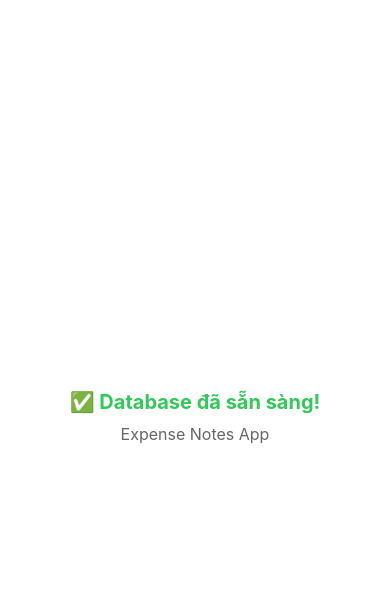
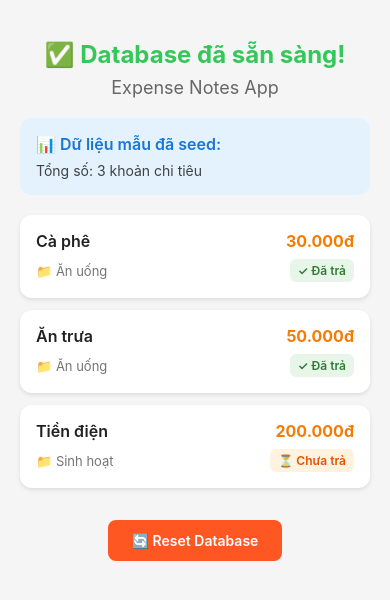
Before and after one commit to luuvanphat/LuuVanPhat_22690181_KTTH_Mobile, a React Native app in the folder expense-notes/: screen / in a window 390 px wide. Shown: the top 600 px of the page. Built offline with nearby package versions, Linux system fonts and the light colour scheme.

Commit message:
feat(Q2): create expenses table and seed sample

```diff
--- a/expense-notes/App.tsx
+++ b/expense-notes/App.tsx
@@ -1,23 +1,33 @@
 import { useEffect, useState } from 'react';
-import { StyleSheet, Text, View, ActivityIndicator, Platform } from 'react-native';
-import { openDatabase } from './src/database/db';
+import { StyleSheet, Text, View, ActivityIndicator, ScrollView, TouchableOpacity } from 'react-native';
+import { openDatabase, seedSampleData, getAllExpenses, resetDatabase, type Expense } from './src/database/db';
 
 export default function App() {
   const [dbReady, setDbReady] = useState(false);
   const [error, setError] = useState<string | null>(null);
+  const [expenses, setExpenses] = useState<Expense[]>([]);
 
-  useEffect(() => {
   const initDatabase = async () => {
     try {
+      setDbReady(false);
       await openDatabase();
+      await seedSampleData();
+      const data = await getAllExpenses();
+      setExpenses(data);
       setDbReady(true);
     } catch (err) {
       setError(err instanceof Error ? err.message : 'Unknown error');
     }
   };
 
+  useEffect(() => {
     initDatabase();
   }, []);
+
+  const handleReset = async () => {
+    await resetDatabase();
+    await initDatabase();
+  };
 
   if (error) {
     return (
@@ -37,38 +47,61 @@ export default function App() {
   }
 
   return (
-    <View style={styles.container}>
+    <ScrollView contentContainerStyle={styles.container}>
       <Text style={styles.successText}>✅ Database đã sẵn sàng!</Text>
       <Text style={styles.subtitle}>Expense Notes App</Text>
 
+      <View style={styles.infoBox}>
+        <Text style={styles.infoTitle}>📊 Dữ liệu mẫu đã seed:</Text>
+        <Text style={styles.infoText}>Tổng số: {expenses.length} khoản chi tiêu</Text>
       </View>
+
+      <View style={styles.expensesList}>
+        {expenses.map((expense) => (
+          <View key={expense.id} style={styles.expenseItem}>
+            <View style={styles.expenseHeader}>
+              <Text style={styles.expenseTitle}>{expense.title}</Text>
+              <Text style={styles.expenseAmount}>
+                {expense.amount.toLocaleString('vi-VN')}đ
+              </Text>
+            </View>
+            <View style={styles.expenseFooter}>
+              <Text style={styles.expenseCategory}>
+                📁 {expense.category || 'Không phân loại'}
+              </Text>
+              <Text style={[styles.expenseStatus, expense.paid === 1 ? styles.paid : styles.unpaid]}>
+                {expense.paid === 1 ? '✓ Đã trả' : '⏳ Chưa trả'}
+              </Text>
+            </View>
+          </View>
+        ))}
+      </View>
+
+      <TouchableOpacity style={styles.resetButton} onPress={handleReset}>
+        <Text style={styles.resetButtonText}>🔄 Reset Database</Text>
+      </TouchableOpacity>
+    </ScrollView>
   );
 }
 
 const styles = StyleSheet.create({
   container: {
-    flex: 1,
-    backgroundColor: '#fff',
+    flexGrow: 1,
+    backgroundColor: '#f5f5f5',
     alignItems: 'center',
-    justifyContent: 'center',
-    padding: 20,
+    paddingVertical: 40,
+    paddingHorizontal: 20,
   },
   successText: {
-    fontSize: 20,
+    fontSize: 24,
     fontWeight: 'bold',
     color: '#34C759',
-    marginBottom: 10,
+    marginBottom: 8,
   },
   subtitle: {
-    fontSize: 16,
+    fontSize: 18,
     color: '#666',
-    marginBottom: 10,
-  },
-  platform: {
-    fontSize: 14,
-    color: '#007AFF',
-    fontWeight: '600',
-    marginBottom: 10,
+    marginBottom: 20,
   },
   loadingText: {
     marginTop: 10,
@@ -80,11 +113,90 @@ const styles = StyleSheet.create({
     color: '#FF3B30',
     textAlign: 'center',
   },
-  warning: {
+  infoBox: {
+    backgroundColor: '#E3F2FD',
+    padding: 16,
+    borderRadius: 12,
+    marginBottom: 20,
+    width: '100%',
+    maxWidth: 500,
+  },
+  infoTitle: {
+    fontSize: 16,
+    fontWeight: '600',
+    color: '#1976D2',
+    marginBottom: 8,
+  },
+  infoText: {
+    fontSize: 14,
+    color: '#424242',
+  },
+  expensesList: {
+    width: '100%',
+    maxWidth: 500,
+  },
+  expenseItem: {
+    backgroundColor: '#fff',
+    padding: 16,
+    borderRadius: 12,
+    marginBottom: 12,
+    shadowColor: '#000',
+    shadowOffset: { width: 0, height: 2 },
+    shadowOpacity: 0.1,
+    shadowRadius: 4,
+    elevation: 3,
+  },
+  expenseHeader: {
+    flexDirection: 'row',
+    justifyContent: 'space-between',
+    alignItems: 'center',
+    marginBottom: 8,
+  },
+  expenseTitle: {
+    fontSize: 16,
+    fontWeight: '600',
+    color: '#212121',
+    flex: 1,
+  },
+  expenseAmount: {
+    fontSize: 16,
+    fontWeight: 'bold',
+    color: '#F57C00',
+  },
+  expenseFooter: {
+    flexDirection: 'row',
+    justifyContent: 'space-between',
+    alignItems: 'center',
+  },
+  expenseCategory: {
+    fontSize: 13,
+    color: '#757575',
+  },
+  expenseStatus: {
     fontSize: 12,
-    color: '#FF9500',
-    textAlign: 'center',
-    marginTop: 10,
-    maxWidth: 300,
+    fontWeight: '600',
+    paddingHorizontal: 8,
+    paddingVertical: 4,
+    borderRadius: 6,
+  },
+  paid: {
+    backgroundColor: '#E8F5E9',
+    color: '#2E7D32',
+  },
+  unpaid: {
+    backgroundColor: '#FFF3E0',
+    color: '#E65100',
+  },
+  resetButton: {
+    marginTop: 20,
+    backgroundColor: '#FF5722',
+    paddingVertical: 12,
+    paddingHorizontal: 24,
+    borderRadius: 8,
+  },
+  resetButtonText: {
+    color: '#fff',
+    fontSize: 14,
+    fontWeight: '600',
   },
 });
--- a/expense-notes/package.json
+++ b/expense-notes/package.json
@@ -10,6 +10,7 @@
   },
   "dependencies": {
     "@expo/metro-runtime": "~6.1.2",
+    "@react-native-async-storage/async-storage": "2.2.0",
     "expo": "~54.0.23",
     "expo-sqlite": "~16.0.9",
     "expo-status-bar": "~3.0.8",
--- a/expense-notes/src/database/db.ts
+++ b/expense-notes/src/database/db.ts
@@ -1,28 +1,42 @@
-import * as SQLite from 'expo-sqlite';
-import { Platform } from 'react-native';
+import AsyncStorage from '@react-native-async-storage/async-storage';
 
-const DATABASE_NAME = 'expenses.db';
+const EXPENSES_KEY = '@expenses';
+const INIT_KEY = '@expenses_initialized';
 
-let db: SQLite.SQLiteDatabase | null = null;
+export interface Expense {
+  id: number;
+  title: string;
+  amount: number;
+  category: string | null;
+  paid: number; // 0 = chưa trả, 1 = đã trả
+  created_at: number;
+}
+
+let expenses: Expense[] = [];
+let initialized = false;
 
 /**
- * Mở kết nối database
+ * Mở kết nối database và tạo "bảng" nếu chưa tồn tại
  */
-export const openDatabase = async (): Promise<SQLite.SQLiteDatabase> => {
-  if (Platform.OS === 'web') {
-    console.warn('⚠️ SQLite không hỗ trợ web. Sử dụng mock database.');
-    // Trên web, ta sẽ dùng mock object
-    return {} as SQLite.SQLiteDatabase;
-  }
-
-  if (db) {
-    return db;
-  }
+export const openDatabase = async (): Promise<void> => {
+  if (initialized) return;
 
   try {
-    db = await SQLite.openDatabaseAsync(DATABASE_NAME);
+    // Kiểm tra đã init chưa
+    const isInit = await AsyncStorage.getItem(INIT_KEY);
+
+    // Lấy dữ liệu có sẵn
+    const data = await AsyncStorage.getItem(EXPENSES_KEY);
+    expenses = data ? JSON.parse(data) : [];
+
+    // Nếu chưa init lần nào, đánh dấu đã init
+    if (!isInit) {
+      await AsyncStorage.setItem(INIT_KEY, 'true');
+      console.log('✅ Expenses "table" created');
+    }
+
+    initialized = true;
     console.log('✅ Database connected successfully');
-    return db;
   } catch (error) {
     console.error('❌ Error opening database:', error);
     throw error;
@@ -30,30 +44,126 @@ export const openDatabase = async (): Promise<SQLite.SQLiteDatabase> => {
 };
 
 /**
- * Đóng kết nối database
+ * Lưu dữ liệu vào AsyncStorage
  */
-export const closeDatabase = async (): Promise<void> => {
-  if (Platform.OS === 'web') {
-    return;
-  }
+const saveData = async (): Promise<void> => {
+  await AsyncStorage.setItem(EXPENSES_KEY, JSON.stringify(expenses));
+};
 
-  if (db) {
-    await db.closeAsync();
-    db = null;
-    console.log('🔒 Database closed');
+/**
+ * Seed dữ liệu mẫu (chỉ chạy lần đầu)
+ */
+export const seedSampleData = async (): Promise<void> => {
+  if (expenses.length === 0) {
+    const sampleData: Expense[] = [
+      {
+        id: 1,
+        title: 'Cà phê',
+        amount: 30000,
+        category: 'Ăn uống',
+        paid: 1,
+        created_at: Date.now() - 86400000, // 1 ngày trước
+      },
+      {
+        id: 2,
+        title: 'Ăn trưa',
+        amount: 50000,
+        category: 'Ăn uống',
+        paid: 1,
+        created_at: Date.now() - 43200000, // 12 giờ trước
+      },
+      {
+        id: 3,
+        title: 'Tiền điện',
+        amount: 200000,
+        category: 'Sinh hoạt',
+        paid: 0, // Chưa trả
+        created_at: Date.now(),
+      },
+    ];
+
+    expenses = sampleData;
+    await saveData();
+    console.log('✅ Seeded 3 sample expenses');
+  } else {
+    console.log('ℹ️ Database already has data, skip seeding');
   }
 };
 
 /**
- * Lấy instance database hiện tại
+ * Lấy tất cả expenses
  */
-export const getDatabase = (): SQLite.SQLiteDatabase => {
-  if (Platform.OS === 'web') {
-    return {} as SQLite.SQLiteDatabase;
+export const getAllExpenses = async (): Promise<Expense[]> => {
+  return [...expenses];
+};
+
+/**
+ * Thêm expense mới
+ */
+export const insertExpense = async (
+  title: string,
+  amount: number,
+  category: string | null = null
+): Promise<number> => {
+  const newId = expenses.length > 0 ? Math.max(...expenses.map(e => e.id)) + 1 : 1;
+  const newExpense: Expense = {
+    id: newId,
+    title,
+    amount,
+    category,
+    paid: 1,
+    created_at: Date.now(),
+  };
+  expenses.push(newExpense);
+  await saveData();
+  return newId;
+};
+
+/**
+ * Cập nhật expense
+ */
+export const updateExpense = async (
+  id: number,
+  title: string,
+  amount: number,
+  category: string | null
+): Promise<void> => {
+  const index = expenses.findIndex(e => e.id === id);
+  if (index !== -1) {
+    expenses[index] = { ...expenses[index], title, amount, category };
+    await saveData();
   }
+};
 
-  if (!db) {
-    throw new Error('Database chưa được khởi tạo. Gọi openDatabase() trước.');
+/**
+ * Toggle paid status
+ */
+export const togglePaidStatus = async (id: number): Promise<void> => {
+  const index = expenses.findIndex(e => e.id === id);
+  if (index !== -1) {
+    expenses[index].paid = expenses[index].paid === 1 ? 0 : 1;
+    await saveData();
   }
-  return db;
 };
+
+/**
+ * Xóa expense
+ */
+export const deleteExpense = async (id: number): Promise<void> => {
+  expenses = expenses.filter(e => e.id !== id);
+  await saveData();
+};
+
+/**
+ * Reset database (xóa tất cả - dùng cho testing)
+ */
+export const resetDatabase = async (): Promise<void> => {
+  await AsyncStorage.multiRemove([EXPENSES_KEY, INIT_KEY]);
+  expenses = [];
+  initialized = false;
+  console.log('🗑️ Database reset');
+};
+
+// Export compatibility
+export const getDatabase = () => ({});
+export const closeDatabase = async () => {};
```
Also changed, not shown: 1 other file (tests, documents, lock files or other folders). Lines whose indentation alone changed are shown as unchanged.
